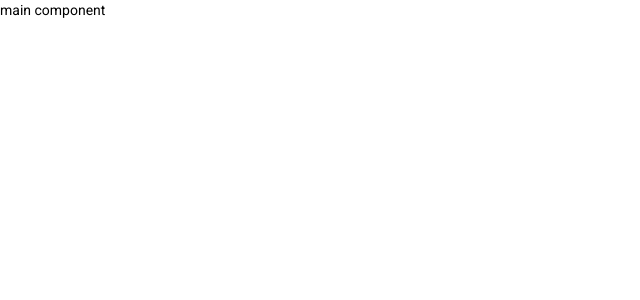
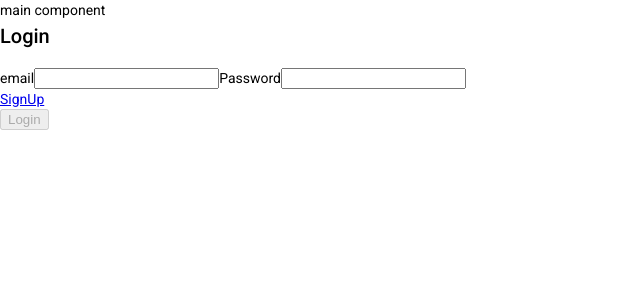
Before and after one commit to Ofir987/fakelook-client-, an Angular app: page / in a window 1280 px wide. Shown: the top 300 px of the page, without its empty margins (0-640 px from the left). Built offline with nearby package versions, Linux system fonts and the light colour scheme.

Commit message:
login & signup connection client-server works

```diff
--- a/src/app/Auth/login-form/login-form.component.html
+++ b/src/app/Auth/login-form/login-form.component.html
@@ -1 +1,46 @@
-<p>login-form works!</p>
+<div class="display-center full-width">
+    <form [formGroup]="loginForm" (ngSubmit)="submitPost()">
+      <div class="display-center"><h2>Login</h2></div>
+      <!-- <label for="name">First Name</label>
+      <input formControlName="name" type="text" id="name" /> -->
+      <!-- <div
+        class="error"
+        *ngIf="
+          loginForm.controls.firstName.touched &&
+          loginForm.controls.firstName.invalid
+        "
+      >
+        first name not valid
+      </div> -->
+      <label for="email">email</label>
+      <input formControlName="email" type="email" id="email" />
+      <!-- <div
+        class="error"
+        *ngIf="
+          loginForm.controls.lastName.touched &&
+          loginForm.controls.lastName.invalid
+        "
+      >
+        last name not valid
+      </div> -->
+      <label for="password">Password</label>
+      <input formControlName="password" type="password" id="password" />
+      <!-- <div
+        class="error"
+        *ngIf="
+          loginForm.controls.password.touched &&
+          loginForm.controls.password.invalid
+        "
+      >
+        password not valid
+      </div> -->
+      <div class="display-center">
+        <a [routerLink]="['/SignUp']">SignUp</a>
+      </div>
+      <div class="display-center">
+        <button type="submit" class="btn" [disabled]="!loginForm.valid">
+          Login
+        </button>
+      </div>
+    </form>
+  </div>
--- a/src/app/Auth/login-form/login-form.component.ts
+++ b/src/app/Auth/login-form/login-form.component.ts
@@ -1,4 +1,6 @@
 import { Component, OnInit } from '@angular/core';
+import { FormControl, FormGroup, Validators } from '@angular/forms';
+import { UserI } from 'src/app/Models/user.model';
 import { AuthService } from 'src/app/Services/auth.service';
 
 @Component({
@@ -10,7 +12,21 @@ export class LoginFormComponent implements OnInit {
 
   constructor(public authService:AuthService) { }
 
-  ngOnInit(): void {
+  loginForm = new FormGroup({
+    email: new FormControl('', [
+      Validators.required,
+      Validators.minLength(2),
+    ]),
+    password: new FormControl('', [
+      Validators.required,
+      Validators.minLength(4),
+    ]),
+  });
+
+  ngOnInit(): void {}
+  submitPost(): void {
+    const user: UserI = this.loginForm.value;
+    this.authService.login(user);
   }
 
 }
--- a/src/app/Auth/sign-up-form/sign-up-form.component.html
+++ b/src/app/Auth/sign-up-form/sign-up-form.component.html
@@ -1 +1,55 @@
-<p>sign-up-form works!</p>
+<div class="display-center full-width">
+    <form [formGroup]="signUpForm" (ngSubmit)="submitPost()">
+      <div class="display-center"><h2>Sign Up</h2></div>
+      <label for="name">First Name</label>
+      <input formControlName="name" type="text" id="name" />
+      <!-- <div
+        class="error"
+        *ngIf="
+          signUpForm.controls.firstName.touched &&
+          signUpForm.controls.firstName.invalid
+        "
+      >
+        first name not valid
+      </div> -->
+      <label for="email">email</label>
+      <input formControlName="email" type="email" id="email" />
+      <!-- <div
+        class="error"
+        *ngIf="
+          signUpForm.controls.lastName.touched &&
+          signUpForm.controls.lastName.invalid
+        "
+      >
+        last name not valid
+      </div> -->
+      <label for="address">address</label>
+      <input formControlName="address" type="text" id="address" />
+      <!-- <div
+        class="error"
+        *ngIf="
+          signUpForm.controls.password.touched &&
+          signUpForm.controls.password.invalid"
+      >
+        password not valid
+      </div> -->
+      <label for="password">password</label>
+      <input formControlName="password" type="password" id="password" />
+      <!-- <div
+        class="error"
+        *ngIf="
+          signUpForm.controls.role.touched && signUpForm.controls.role.invalid
+        "
+      >
+        role not selected
+      </div> -->
+      <!-- <div class="display-center">
+        <a [routerLink]="['/Login']">Login</a>
+      </div> -->
+      <div class="display-center">
+        <button type="submit" class="btn" [disabled]="!signUpForm.valid">
+          SignUp
+        </button>
+      </div>
+    </form>
+  </div>
--- a/src/app/Auth/sign-up-form/sign-up-form.component.ts
+++ b/src/app/Auth/sign-up-form/sign-up-form.component.ts
@@ -1,4 +1,6 @@
 import { Component, OnInit } from '@angular/core';
+import { FormControl, FormGroup, Validators } from '@angular/forms';
+import { UserI } from 'src/app/Models/user.model';
 import { AuthService } from 'src/app/Services/auth.service';
 
 @Component({
@@ -9,8 +11,25 @@ import { AuthService } from 'src/app/Services/auth.service';
 export class SignUpFormComponent implements OnInit {
 
   constructor(public authService:AuthService) { }
+  signUpForm = new FormGroup({
+    name: new FormControl('', [
+      Validators.required,
+    ]),
+    email: new FormControl('', [
+      Validators.required,
+    ]),
+    address: new FormControl('', [
+      Validators.required,
+    ]),
+    password: new FormControl('', Validators.required),
+  });
 
-  ngOnInit(): void {
+  ngOnInit(): void {}
+
+  submitPost(): void {
+    const user: UserI = this.signUpForm.value;
+    console.log(user);
+    this.authService.signUp(user);
   }
 
 }
--- a/src/app/Models/post.model.ts
+++ b/src/app/Models/post.model.ts
@@ -0,0 +1,4 @@
+export class PostI{
+    constructor(
+    ){}
+}
--- a/src/app/Services/auth.service.ts
+++ b/src/app/Services/auth.service.ts
@@ -1,9 +1,40 @@
+import { HttpClient } from '@angular/common/http';
 import { Injectable } from '@angular/core';
+import { Router } from '@angular/router';
+import { Subscription } from 'rxjs';
+import { UserI } from '../Models/user.model';
 
 @Injectable({
   providedIn: 'root'
 })
 export class AuthService {
 
-  constructor() { }
+  private url = 'https://localhost:44349/api/';
+  subs: Subscription[] = [];
+
+  constructor(private http: HttpClient,private router: Router) { }
+
+  signUp(user: UserI): void {
+    const currentUrl = `${this.url}Auth/SignUp`;
+    this.subs.push(
+      this.http.post<any>(currentUrl, user).subscribe((res) => {
+        console.log("token",res.token);
+        // this.setToken(res.token);
+        // this.router.navigateByUrl('/Secret');
+      })
+    );
+  }
+
+
+  login(user: UserI): void {
+    const currentUrl = `${this.url}Auth/Login`;
+    this.subs.push(
+      this.http.post<any>(currentUrl, user).subscribe((res) => {
+        console.log("token",res.token);
+        // this.setToken(res.token);
+        // this.router.navigateByUrl('/Secret');
+      })
+    );
+  }
+
 }
--- a/src/app/app.component.html
+++ b/src/app/app.component.html
@@ -1 +1,5 @@
 <div>main component</div>
+
+<!-- <app-sign-up-form> </app-sign-up-form> -->
+
+<app-login-form> </app-login-form>
```
Also changed, not shown: src/app/Models/user.model.ts (+8 -0 lines), src/app/app.module.ts (+9 -1 lines).
